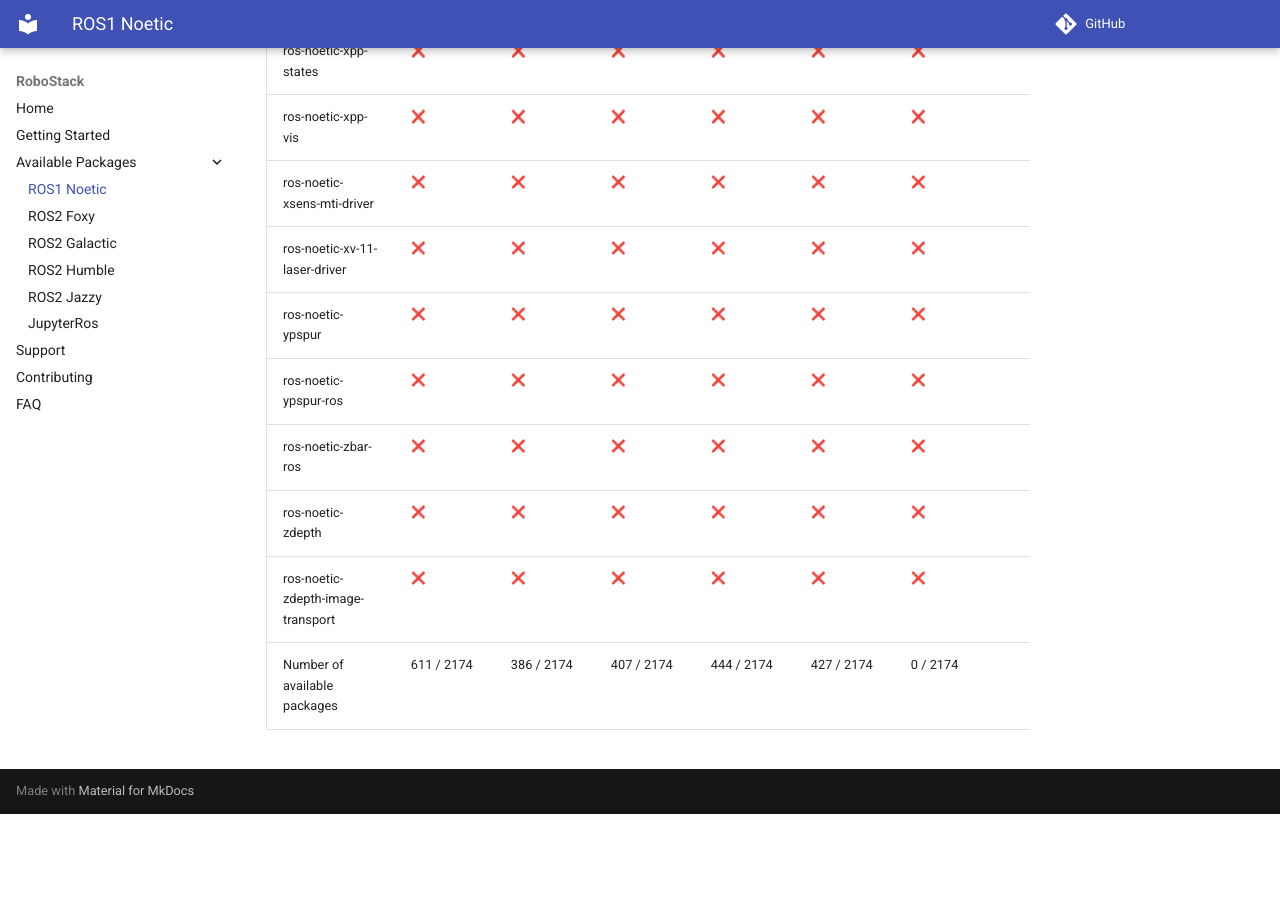
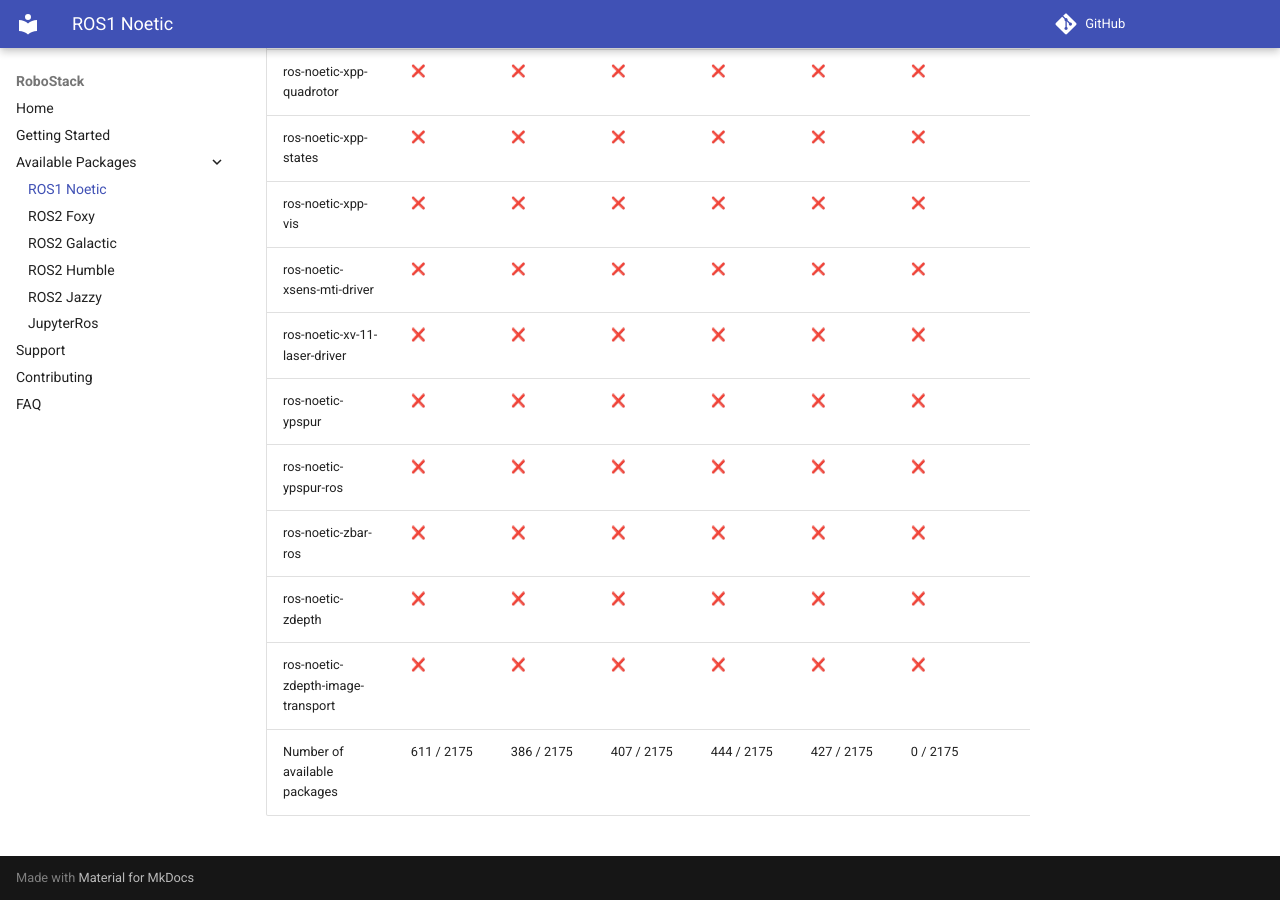
Before and after one commit to RoboStack/robostack.github.io, an MkDocs documentation site: the page built from docs/noetic.md, in a window 1280 px wide and 900 px high, scrolled down 157422 px. Built offline with MkDocs 1.6.1 and Material for MkDocs 9.7.7, drawn with Linux system fonts in a browser that asks for light colours; emoji names are drawn with the system emoji font; comment, search, counter and statistics services are not loaded; before the commit the page ends 158236 px from its top, so only the background shows below that; some of the changed text lies outside the part shown.

Commit message:
Update tables

```diff
--- a/docs/noetic.md
+++ b/docs/noetic.md
@@ -2174,4 +2175,4 @@
 | ros-noetic-zbar-ros | :x: { data-sort='0' } | :x: { data-sort='0' } | :x: { data-sort='0' } | :x: { data-sort='0' } | :x: { data-sort='0' } | :x: { data-sort='0' } |   |
 | ros-noetic-zdepth | :x: { data-sort='0' } | :x: { data-sort='0' } | :x: { data-sort='0' } | :x: { data-sort='0' } | :x: { data-sort='0' } | :x: { data-sort='0' } |   |
 | ros-noetic-zdepth-image-transport | :x: { data-sort='0' } | :x: { data-sort='0' } | :x: { data-sort='0' } | :x: { data-sort='0' } | :x: { data-sort='0' } | :x: { data-sort='0' } |   |
-| Number of available packages |  611 / 2174 | 386 / 2174 | 407 / 2174 | 444 / 2174 | 427 / 2174 | 0 / 2174 |
+| Number of available packages |  611 / 2175 | 386 / 2175 | 407 / 2175 | 444 / 2175 | 427 / 2175 | 0 / 2175 |
```
Also changed, not shown: other parts of docs/noetic.md (+2 -1 lines).
